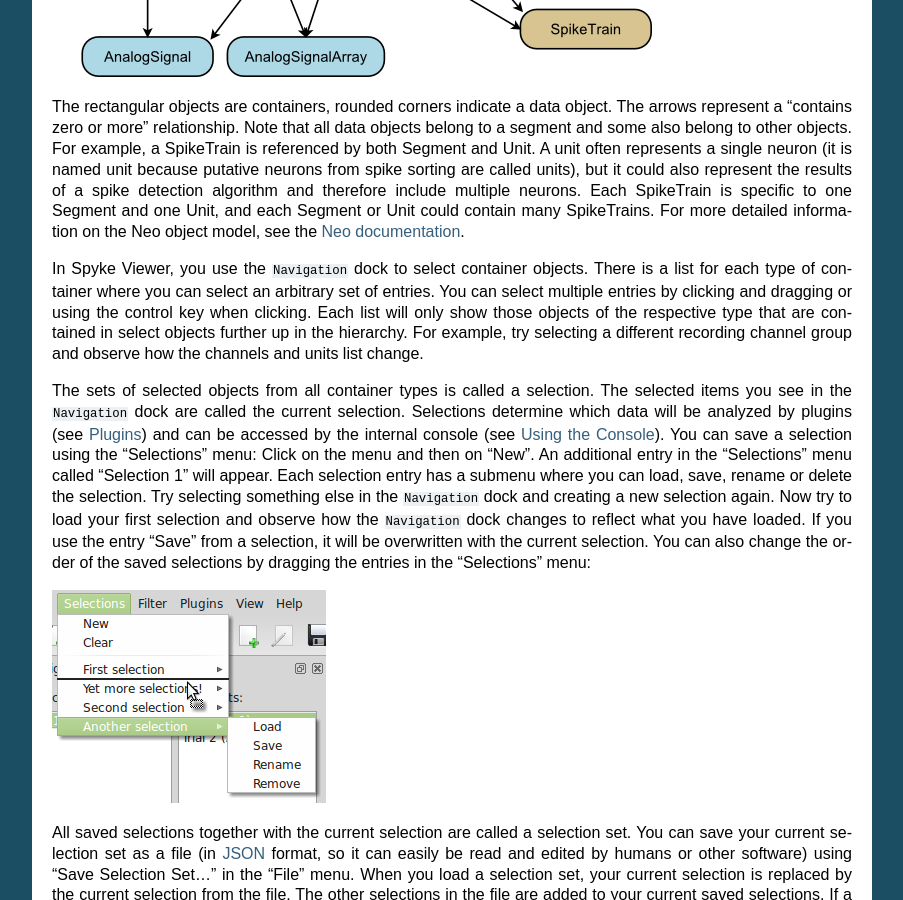
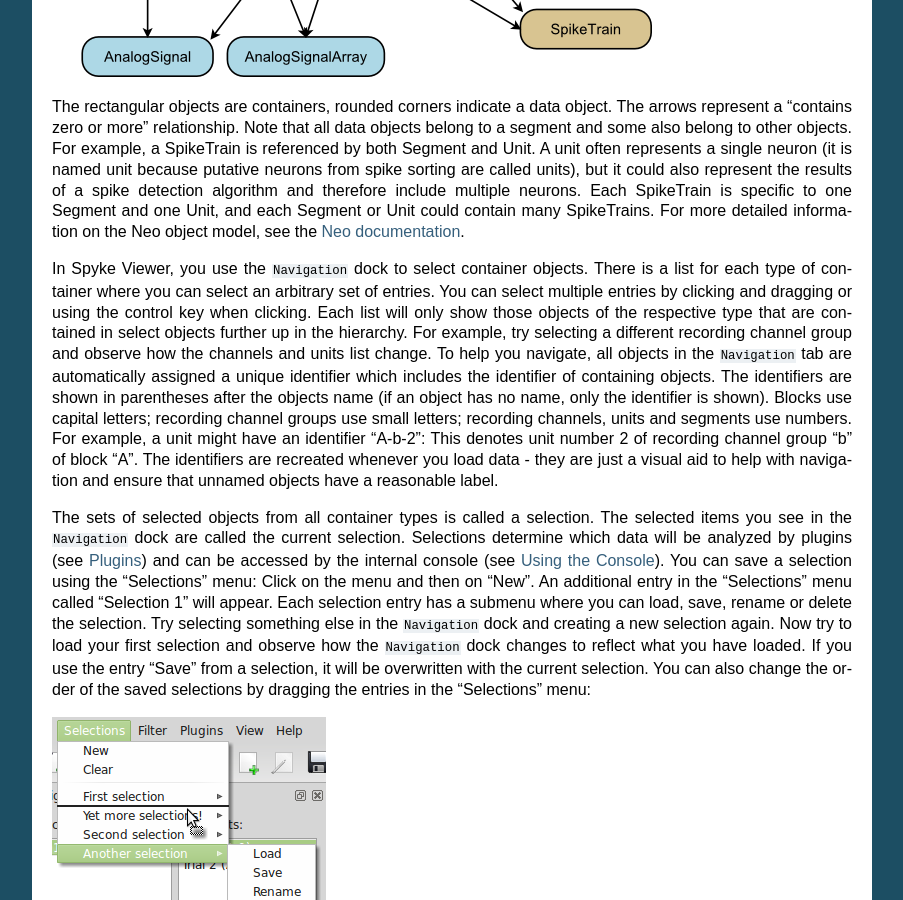
Before and after one commit to rproepp/spykeviewer, a Sphinx documentation site: the page built from doc/source/usage.rst, in a window 1280 px wide and 900 px high, scrolled down 1570 px. Shown: the whole window, without its empty margins (198-1101 px from the left). Built offline with Sphinx 7.4.7, drawn with Linux system fonts in a browser that asks for light colours; formulas are drawn with MathJax 3; some of the changed text lies outside the part shown.

Commit message:
Added credits and navigation identifiers to docs.

```diff
--- a/README.rst
+++ b/README.rst
@@ -8,3 +8,7 @@ wide variety of data formats.
 
 For more information, see the documentation at
 http://spyke-viewer.readthedocs.org
+
+Spyke Viewer was created by Robert Pröpper at the Neural Information
+Processing Group (TU Berlin), supported by the Research Training Group
+GRK 1589/1.
--- a/doc/source/index.rst
+++ b/doc/source/index.rst
@@ -24,6 +24,7 @@ Contents:
    usage
    plugins
    extending
+   acknowledgements
 
 Indices and tables
 ==================
--- a/doc/source/usage.rst
+++ b/doc/source/usage.rst
@@ -63,7 +63,16 @@ set of entries. You can select multiple entries by clicking and dragging or
 using the control key when clicking. Each list will only show those
 objects of the respective type that are contained in select objects further
 up in the hierarchy. For example, try selecting a different recording channel
-group and observe how the channels and units list change.
+group and observe how the channels and units list change. To help you
+navigate, all objects in the ``Navigation`` tab are automatically assigned a
+unique identifier which includes the identifier of containing objects. The
+identifiers are shown in parentheses after the objects name (if an object has
+no name, only the identifier is shown). Blocks use capital letters; recording
+channel groups use small letters; recording channels, units and segments use
+numbers. For example, a unit might have an identifier "A-b-2": This denotes
+unit number 2 of recording channel group "b" of block "A". The identifiers are
+recreated whenever you load data - they are just a visual aid to help with
+navigation and ensure that unnamed objects have a reasonable label.
 
 The sets of selected objects from all container types is called a selection.
 The selected items you see in the ``Navigation`` dock are called the current
@@ -206,7 +215,7 @@ selecting "Settings". You can adjust various paths in the settings:
 **Selection path**
     The path where your selections are stored when you exit Spyke Viewer. This
     is also the default directory when using "Save Selection Set..." or
-    "Load Selection Set.." in the "File" menu.
+    "Load Selection Set..." in the "File" menu.
 
 **Filter path**
     The directory where your filter hierarchy and activation states are stored
```
Also changed, not shown: doc/source/acknowledgements.rst (added, +12 -0 lines).
